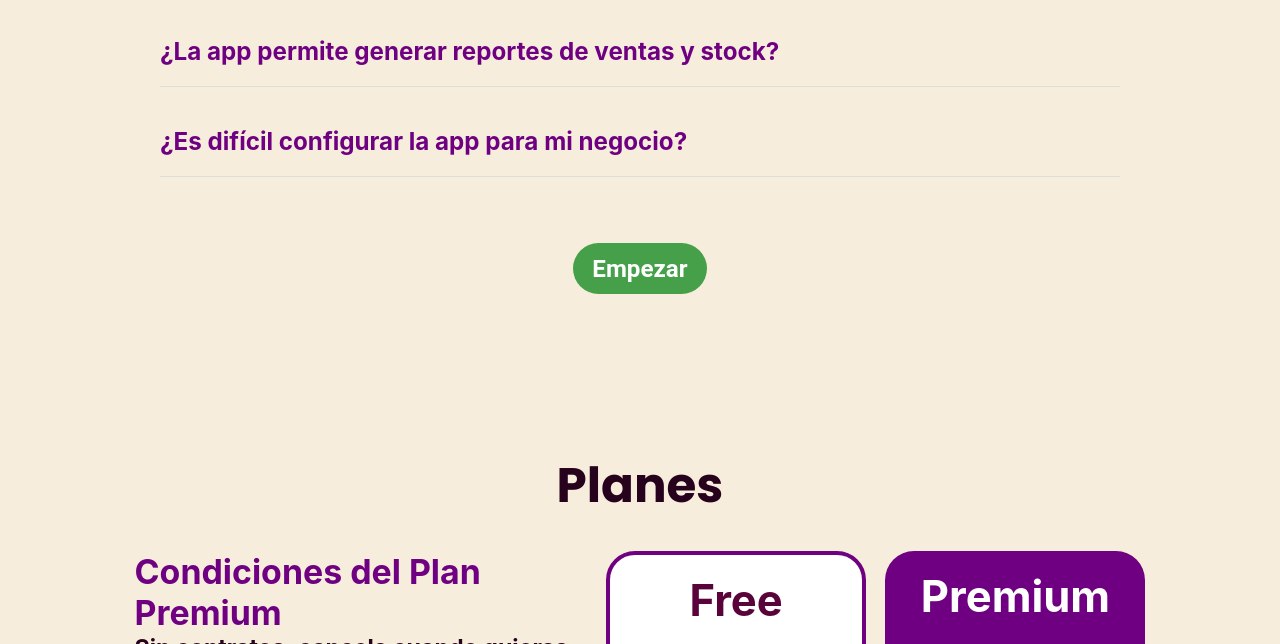
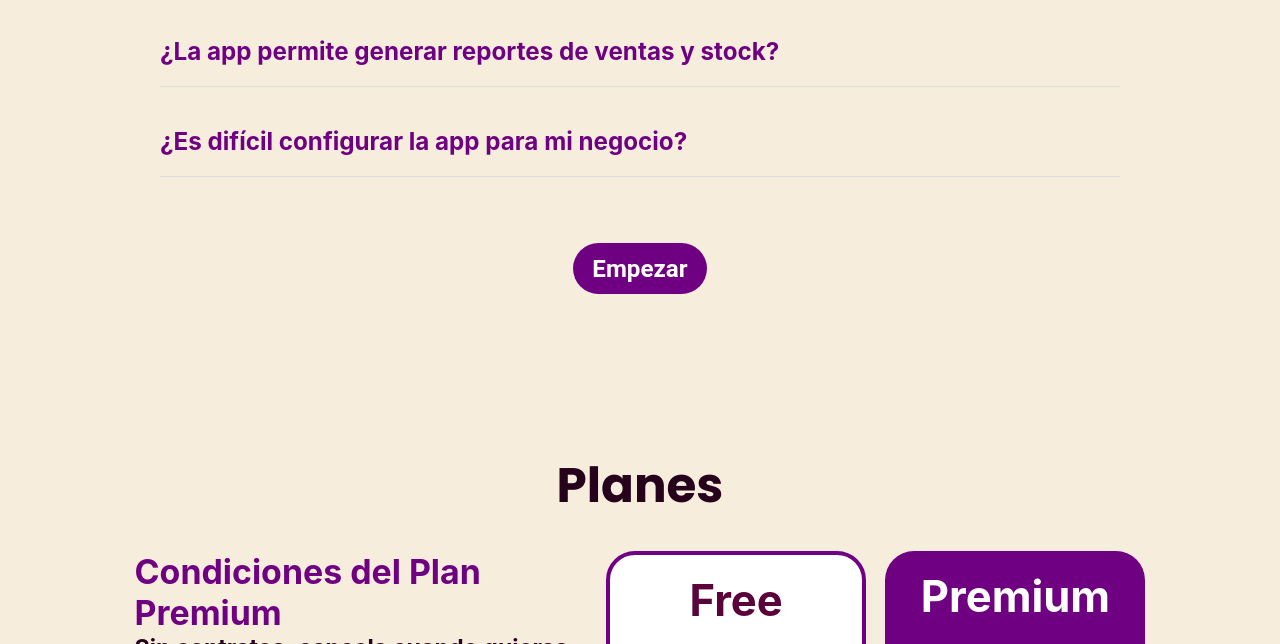
Before and after one commit to EXPDesigners/StockSip-LandingPage, a plain HTML site: page index.html in a window 1280 px wide. In both pictures the pointer is over the link 639 px from the left and 5103 px from the top of the page. Shown: the part 4835-5479 px from the top of the page. Drawn offline with Linux system fonts and the light colour scheme.

Commit message:
fix: update styles css

```diff
--- a/css/style.css
+++ b/css/style.css
@@ -410,7 +410,7 @@ header .fa-bars {
 }
 
 .start-button:hover {
-  background-color: #45a049;
+  background-color: var(--purple);
 }
 
 /* Features Section */
```
